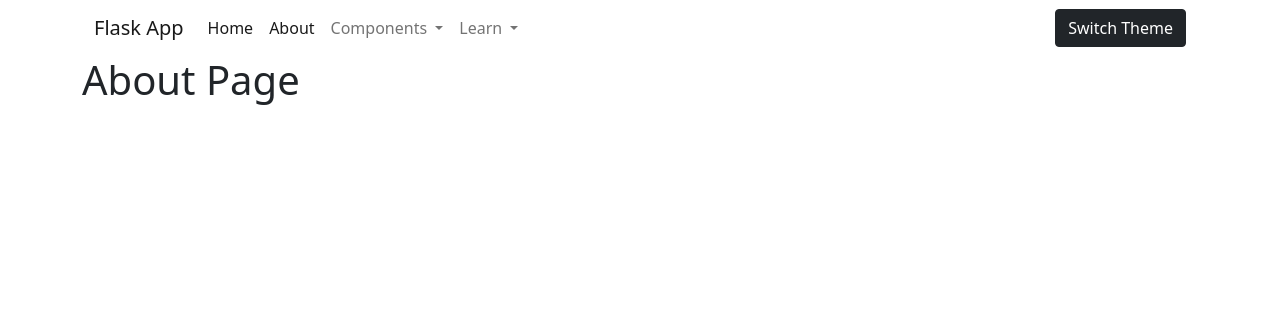
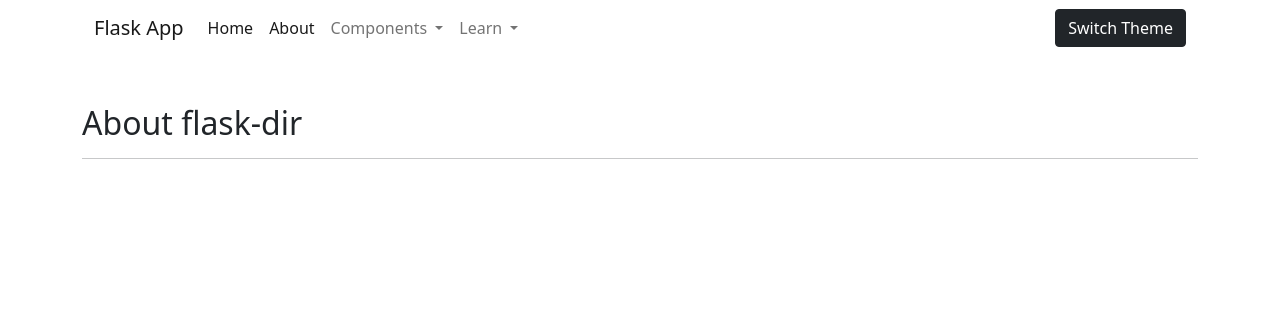
Before and after one commit to AabhasKrJha/WebDir, a Flask app: page /about in a window 1280 px wide. Shown: the top 316 px of the page. Run offline with Flask 2, Linux system fonts and the light colour scheme.

Commit message:
added flask blueprints (basic)

```diff
--- a/template/main.py
+++ b/template/main.py
@@ -18,8 +18,11 @@ def create_app(testing = False):
     def about():
         return render_template("about.html")
 
+    from blueprints import componentsBP
+    app.register_blueprint(componentsBP.bp)
+
     return app
 
 if __name__  == "__main__":
-    app = create_app(testing = True)
-    app.run(port = 5000)
+    FLASK_APP = create_app(testing = True)
+    FLASK_APP.run(port = 5000)
--- a/template/templates/about.html
+++ b/template/templates/about.html
@@ -1,7 +1,16 @@
 {% extends "layout.html" %}
 
 {% block body %}
+
     <div class="container">
-        <h1>About Page</h1>
+        <br><br>
+
+        <h2>About flask-dir</h1>
+        <hr>
+
+
+        <h2></h2>
+        <p></p>
+
     </div>
 {% endblock %}
--- a/template/templates/components/navbar.html
+++ b/template/templates/components/navbar.html
@@ -28,7 +28,7 @@
                         </a>
                         <ul class="dropdown-menu" aria-labelledby="navbarDropdown">
 
-                            <li><a class="dropdown-item" href="#"><b>Bootstrap</b></a></li>
+                            <li><a class="dropdown-item" href="/components/bootstrap"><b>Bootstrap</b></a></li>
                             <li><hr class="dropdown-divider"></li>
                                 <li><a class="dropdown-item" href="#">Forms</a></li>
                                 <li><a class="dropdown-item" href="#">FAQ</a></li>
@@ -37,7 +37,7 @@
                                 <li><a class="dropdown-item" href="#">Navbar</a></li>
                             <li><hr class="dropdown-divider"></li>
 
-                            <li><a class="dropdown-item" href="#"><b>Flask / Python</b></a></li>
+                            <li><a class="dropdown-item" href="/components/python"><b>Flask / Python</b></a></li>
                             <li><hr class="dropdown-divider"></li>
                             <li><a class="dropdown-item" href="#">app factory</a></li>
                         </ul>
```
Also changed, not shown: template/blueprints/componentsBP.py (added, +10 -0 lines), template/blueprints/flaskBP/flask_components.py (added, +11 -0 lines), 1 other file.
